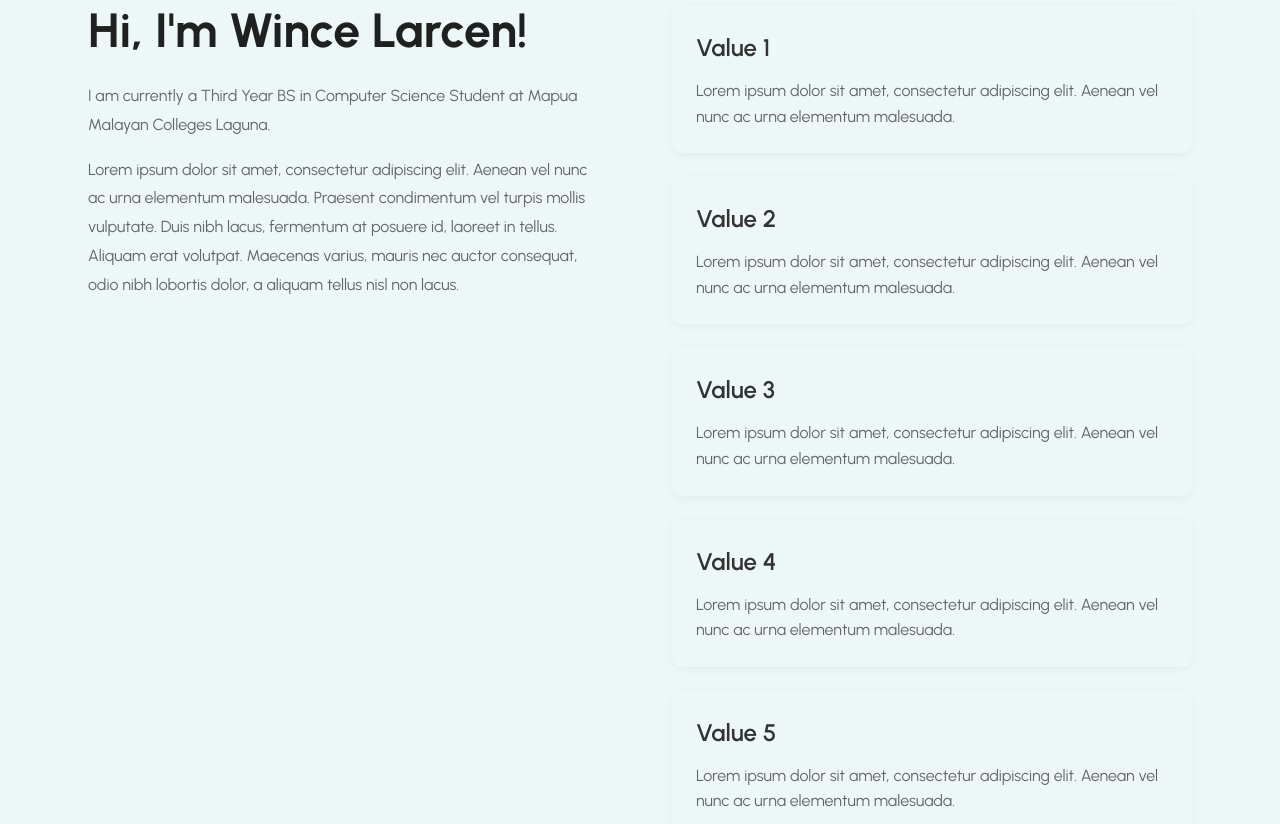
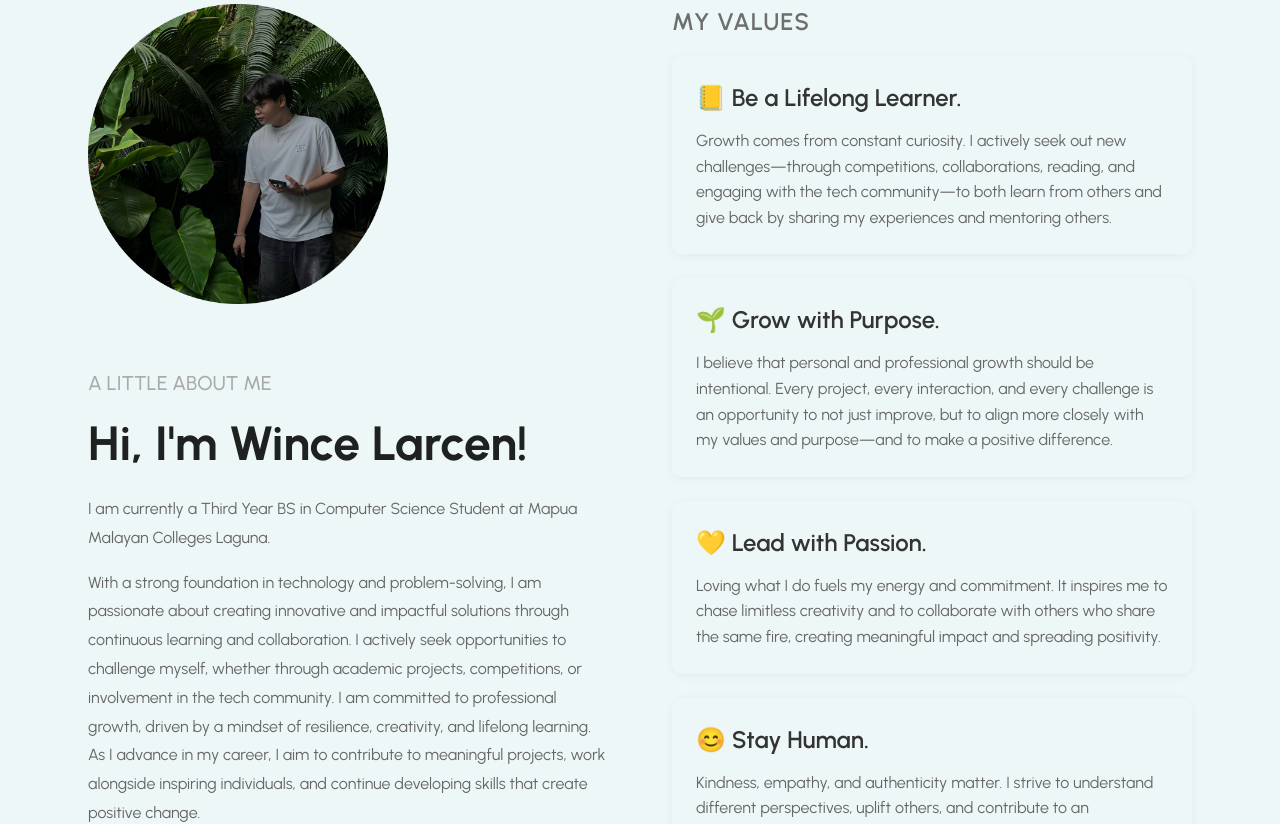
Before and after one commit to wncelrcn/wncelrcn.github.io, a Next.js app: page / in a window 1280 px wide. Shown: the part 1300-2124 px from the top of the page. Built offline with nearby package versions, Linux system fonts and the light colour scheme.

Commit message:
feat: hero page finished, added section headers on other pages

```diff
--- a/app/page.js
+++ b/app/page.js
@@ -65,7 +65,7 @@ const TitleText = styled(Typography)(({ theme }) => ({
 const HalfCircle = styled(Box)(({ theme }) => ({
   position: "relative",
   width: "100%",
-  height: "600px",
+  height: "650px",
   marginTop: "4rem",
   overflow: "hidden",
   [theme.breakpoints.down("md")]: {
@@ -272,7 +272,7 @@ export default function Home() {
             bottom: 0,
             left: "50%",
             transform: "translateX(-50%)",
-            width: { xs: "350px", sm: "550px", md: "650px" },
+            width: { xs: "350px", sm: "550px", md: "750px" },
             height: "auto",
             zIndex: 1,
             display: "flex",
@@ -360,6 +360,18 @@ export default function Home() {
         >
           {/* Left Column - About Me */}
           <Box sx={{ flex: 1 }}>
+            <Box
+              component="img"
+              src="./about-me.png"
+              alt="About Me"
+              sx={{
+                width: "70%",
+                maxWidth: "300px",
+                height: "auto",
+                mb: 3,
+                borderRadius: "8px",
+              }}
+            />
             <Typography
               variant="h6"
               sx={{
@@ -368,6 +380,7 @@ export default function Home() {
                 fontWeight: "500",
                 color: "#aaa",
                 mb: 2,
+                mt: 4,
               }}
             >
               A LITTLE ABOUT ME
@@ -402,12 +415,16 @@ export default function Home() {
                 lineHeight: 1.8,
               }}
             >
-              Lorem ipsum dolor sit amet, consectetur adipiscing elit. Aenean
-              vel nunc ac urna elementum malesuada. Praesent condimentum vel
-              turpis mollis vulputate. Duis nibh lacus, fermentum at posuere id,
-              laoreet in tellus. Aliquam erat volutpat. Maecenas varius, mauris
-              nec auctor consequat, odio nibh lobortis dolor, a aliquam tellus
-              nisl non lacus.
+              With a strong foundation in technology and problem-solving, I am
+              passionate about creating innovative and impactful solutions
+              through continuous learning and collaboration. I actively seek
+              opportunities to challenge myself, whether through academic
+              projects, competitions, or involvement in the tech community. I am
+              committed to professional growth, driven by a mindset of
+              resilience, creativity, and lifelong learning. As I advance in my
+              career, I aim to contribute to meaningful projects, work alongside
+              inspiring individuals, and continue developing skills that create
+              positive change.
             </Typography>
           </Box>
 
@@ -417,46 +434,58 @@ export default function Home() {
             <Grid container spacing={3}>
               <Grid item xs={12} sm={6}>
                 <ValueCard>
-                  <ValueTitle>Value 1</ValueTitle>
+                  <ValueTitle>📒 Be a Lifelong Learner.</ValueTitle>
                   <ValueDescription>
-                    Lorem ipsum dolor sit amet, consectetur adipiscing elit.
-                    Aenean vel nunc ac urna elementum malesuada.
+                    Growth comes from constant curiosity. I actively seek out
+                    new challenges—through competitions, collaborations,
+                    reading, and engaging with the tech community—to both learn
+                    from others and give back by sharing my experiences and
+                    mentoring others.
                   </ValueDescription>
                 </ValueCard>
               </Grid>
               <Grid item xs={12} sm={6}>
                 <ValueCard>
-                  <ValueTitle>Value 2</ValueTitle>
+                  <ValueTitle>🌱 Grow with Purpose.</ValueTitle>
                   <ValueDescription>
-                    Lorem ipsum dolor sit amet, consectetur adipiscing elit.
-                    Aenean vel nunc ac urna elementum malesuada.
+                    I believe that personal and professional growth should be
+                    intentional. Every project, every interaction, and every
+                    challenge is an opportunity to not just improve, but to
+                    align more closely with my values and purpose—and to make a
+                    positive difference.
                   </ValueDescription>
                 </ValueCard>
               </Grid>
               <Grid item xs={12} sm={6}>
                 <ValueCard>
-                  <ValueTitle>Value 3</ValueTitle>
+                  <ValueTitle>💛 Lead with Passion.</ValueTitle>
                   <ValueDescription>
-                    Lorem ipsum dolor sit amet, consectetur adipiscing elit.
-                    Aenean vel nunc ac urna elementum malesuada.
+                    Loving what I do fuels my energy and commitment. It inspires
+                    me to chase limitless creativity and to collaborate with
+                    others who share the same fire, creating meaningful impact
+                    and spreading positivity.
                   </ValueDescription>
                 </ValueCard>
               </Grid>
               <Grid item xs={12} sm={6}>
                 <ValueCard>
-                  <ValueTitle>Value 4</ValueTitle>
+                  <ValueTitle>😊 Stay Human.</ValueTitle>
                   <ValueDescription>
-                    Lorem ipsum dolor sit amet, consectetur adipiscing elit.
-                    Aenean vel nunc ac urna elementum malesuada.
+                    Kindness, empathy, and authenticity matter. I strive to
+                    understand different perspectives, uplift others, and
+                    contribute to an environment of inclusion, respect, and
+                    genuine connection.
                   </ValueDescription>
                 </ValueCard>
               </Grid>
               <Grid item xs={12} sm={6}>
                 <ValueCard>
-                  <ValueTitle>Value 5</ValueTitle>
+                  <ValueTitle>✊ Trust the Process.</ValueTitle>
                   <ValueDescription>
-                    Lorem ipsum dolor sit amet, consectetur adipiscing elit.
-                    Aenean vel nunc ac urna elementum malesuada.
+                    Success is built through embracing challenges, setbacks, and
+                    moments of discomfort. I believe in staying curious,
+                    optimistic, and resilient, enjoying the ride while trusting
+                    in my own growth.
                   </ValueDescription>
                 </ValueCard>
               </Grid>
--- a/components/Footer.js
+++ b/components/Footer.js
@@ -117,7 +117,7 @@ export default function Footer() {
           </FooterSection>
 
           <FooterSection>
-            <CopyrightText>© 2025 WINCE LARCEN</CopyrightText>
+            <CopyrightText>© 2025 WINCE LARCEN RIVANO</CopyrightText>
             <FooterText>All rights reserved.</FooterText>
           </FooterSection>
         </Box>
```
Also changed, not shown: app/certifications/page.js (+37 -2 lines), app/experience/page.js (+37 -2 lines), app/projects/page.js (+37 -2 lines), app/skills/page.js (+37 -2 lines), public/about-me.png (added), public/profile-picture.png.
